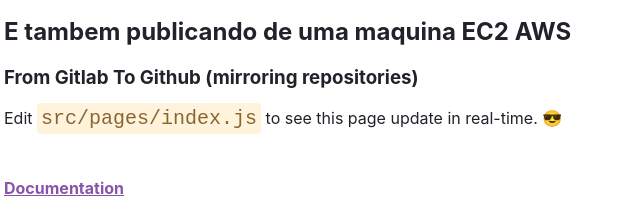
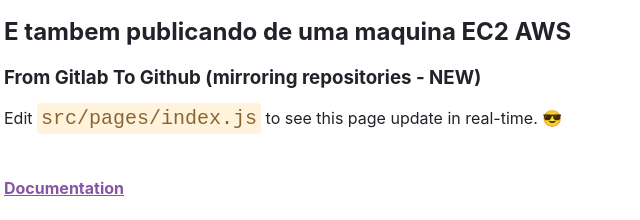
Before and after one commit to xandesueiro/trilhalab-website, a Gatsby site: page / in a window 1280 px wide. Shown: the part 366-586 px from the top of the page, 100-740 px from the left. Built offline with nearby package versions, Linux system fonts and the light colour scheme; Gatsby itself is replaced by a stand-in of ours.

Commit message:
new push mirror from gitlab to github

```diff
--- a/src/pages/index.js
+++ b/src/pages/index.js
@@ -141,7 +141,7 @@ const IndexPage = () => {
       <h2>Trabalhando com pipeline no Gitlab</h2>
       <h2>Estamos publicando este site no S3 AWS por uma pipeline automatizada no Gitlab!!!</h2>
       <h2>E tambem publicando de uma maquina EC2 AWS</h2>
-      <h3>From Gitlab To Github (mirroring repositories)</h3>
+      <h3>From Gitlab To Github (mirroring repositories - NEW)</h3>
       <p style={paragraphStyles}>
         Edit <code style={codeStyles}>src/pages/index.js</code> to see this page
         update in real-time.{" "}
```
